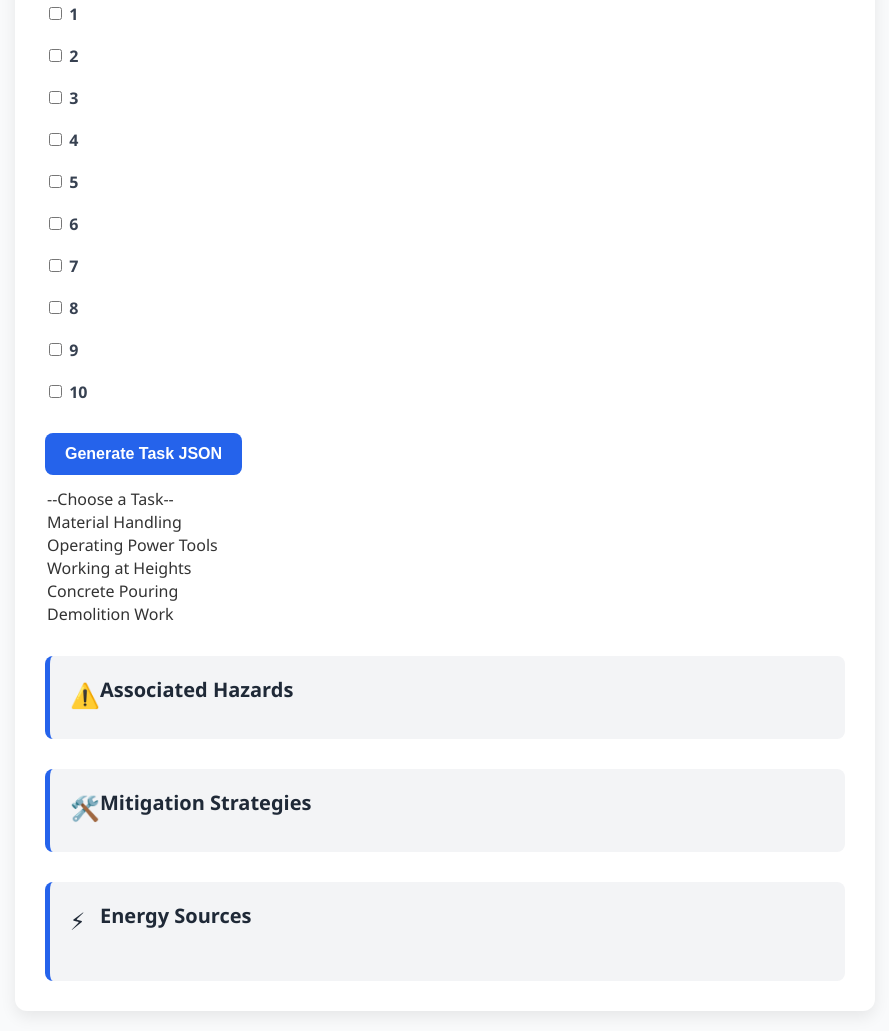
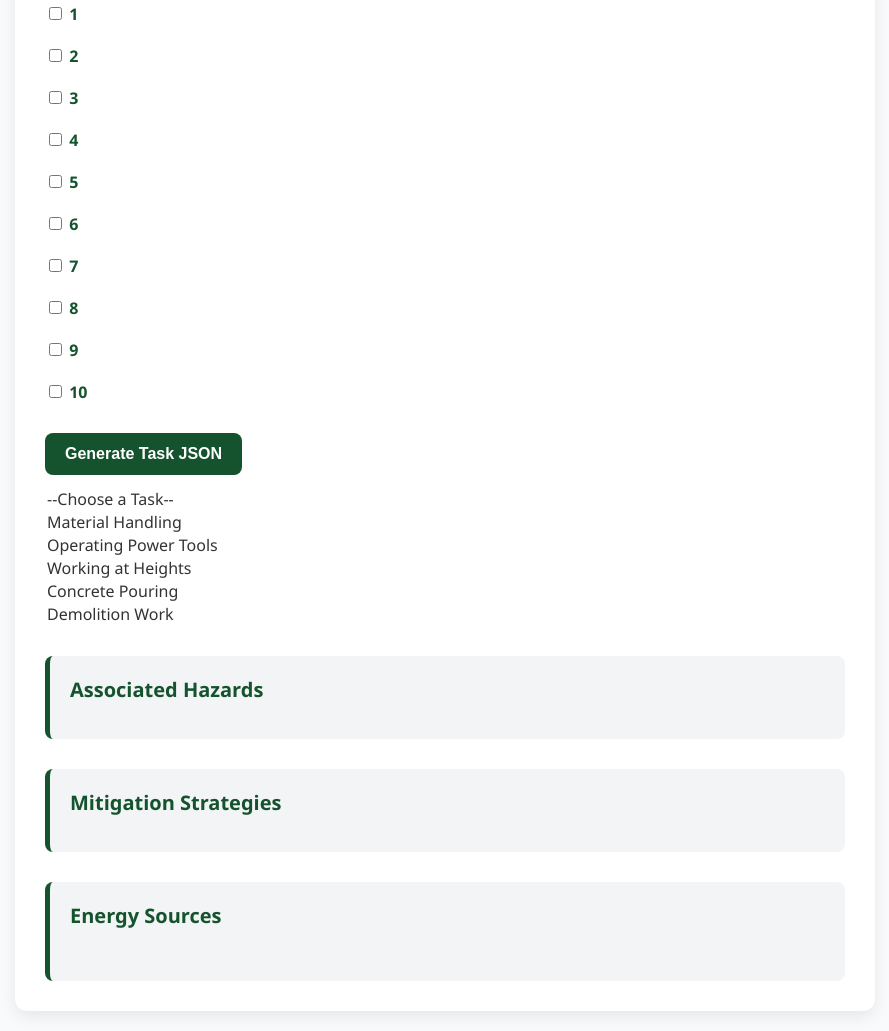
Before and after one commit to crate73/Safety-app, a plain HTML site: page admin.html in a window 1280 px wide. Shown: the part 591-1622 px from the top of the page, without its empty margins (195-1084 px from the left). Drawn offline with Linux system fonts and the light colour scheme.

Commit message:
Add files via upload

```diff
--- a/styles.css
+++ b/styles.css
@@ -17,7 +17,7 @@ body {
 
 h1 {
   text-align: center;
-  color: #111827;
+  color: #14532d;
   margin-bottom: 20px;
 }
 
@@ -25,7 +25,7 @@ label {
   font-weight: 600;
   margin-top: 20px;
   display: block;
-  color: #374151;
+  color: #14532d;
 }
 
 select, textarea, input[type="text"] {
@@ -41,14 +41,14 @@ select, textarea, input[type="text"] {
 
 select:focus, textarea:focus, input[type="text"]:focus {
   outline: none;
-  border-color: #2563eb;
-  box-shadow: 0 0 0 2px rgba(37, 99, 235, 0.2);
+  border-color: #ea580c;
+  box-shadow: 0 0 0 2px rgba(234, 88, 12, 0.3);
 }
 
 button {
   margin-top: 30px;
   padding: 12px 20px;
-  background-color: #2563eb;
+  background-color: #14532d;
   color: white;
   border: none;
   border-radius: 8px;
@@ -59,45 +59,22 @@ button {
 }
 
 button:hover {
-  background-color: #1e40af;
+  background-color: #166534;
 }
 
 .info-section {
   margin-top: 30px;
   background-color: #f3f4f6;
-  border-left: 5px solid #2563eb;
+  border-left: 5px solid #14532d;
   padding: 20px;
   border-radius: 8px;
-  position: relative;
 }
 
 .info-section h2 {
   margin-top: 0;
   margin-bottom: 15px;
-  color: #1f2937;
+  color: #14532d;
   font-size: 1.25em;
-  padding-left: 30px;
-  position: relative;
-}
-
-.info-section h2::before {
-  content: '';
-  position: absolute;
-  left: 0;
-  top: 2px;
-  font-size: 1.2em;
-}
-
-#hazards-section h2::before {
-  content: '⚠️';
-}
-
-#mitigation-section h2::before {
-  content: '🛠️';
-}
-
-#energy-section h2::before {
-  content: '⚡';
 }
 
 ul {
@@ -121,8 +98,8 @@ ul li {
 }
 
 #energy-list li {
-  background-color: #e0f2fe;
-  color: #0369a1;
+  background-color: #ffedd5;
+  color: #c2410c;
   font-weight: 500;
   padding: 6px 12px;
   border-radius: 20px;
```
